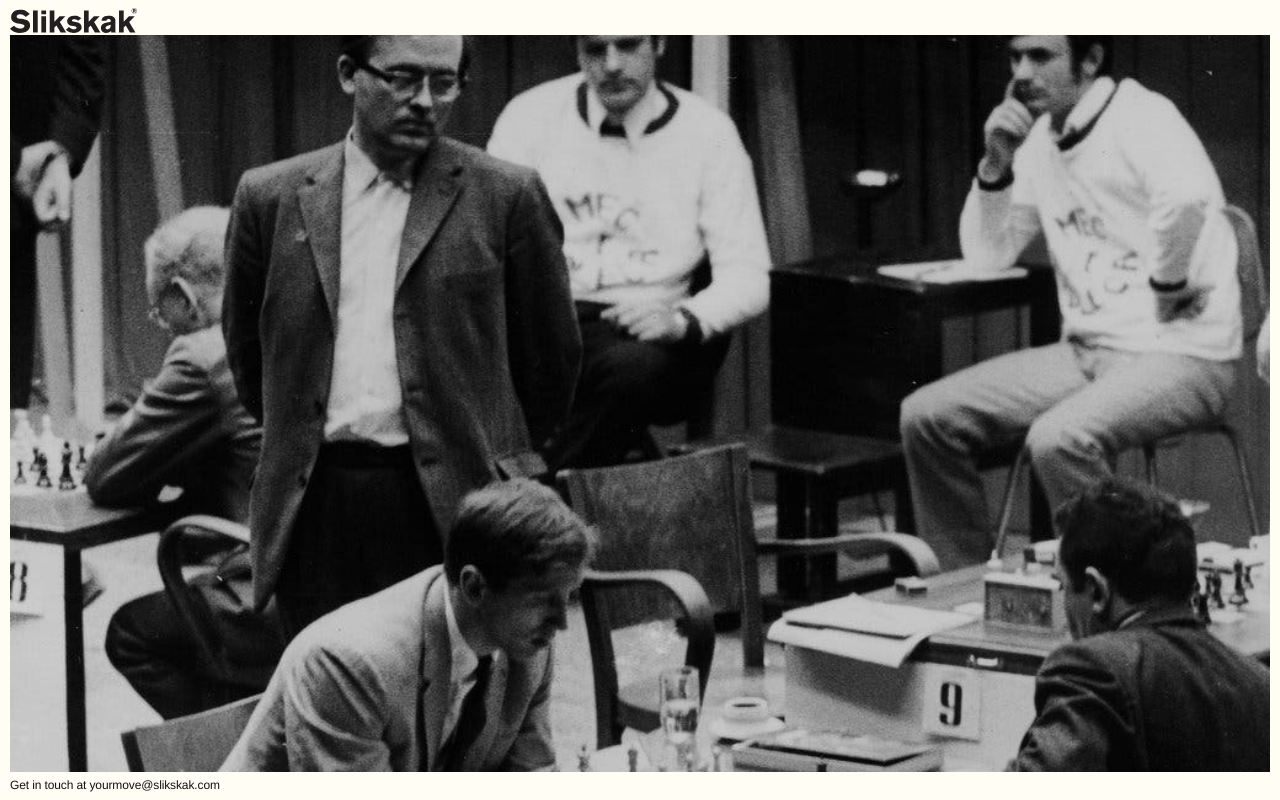
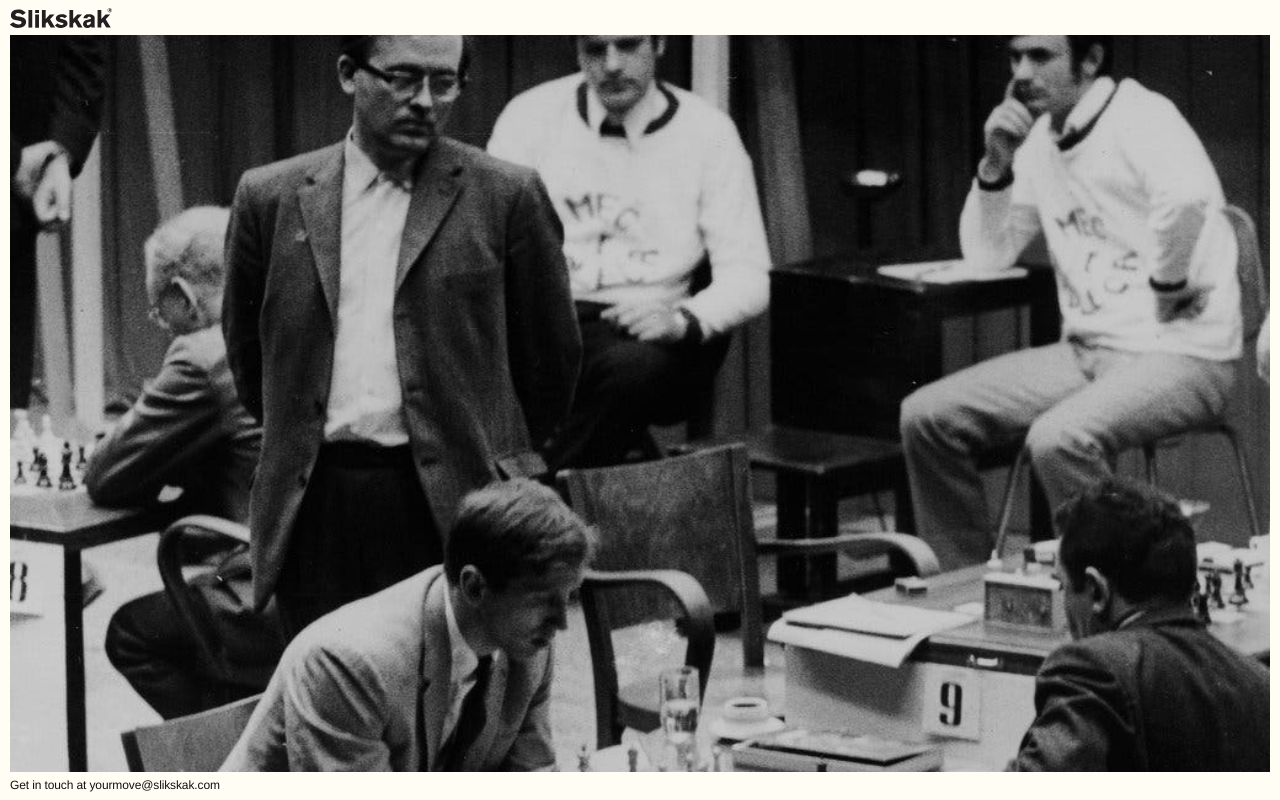
Before and after one commit to willravn/slikskak, a plain HTML site: page new/index.html in a window 1280 px wide. Drawn offline with Linux system fonts and the light colour scheme.

Commit message:
Update index.html

```diff
--- a/new/index.html
+++ b/new/index.html
@@ -63,7 +63,7 @@ body {
 }
 
 .logo img {
-    height: 25px;
+    height: 20px;
     width: auto;
     display: block;
 }
```
